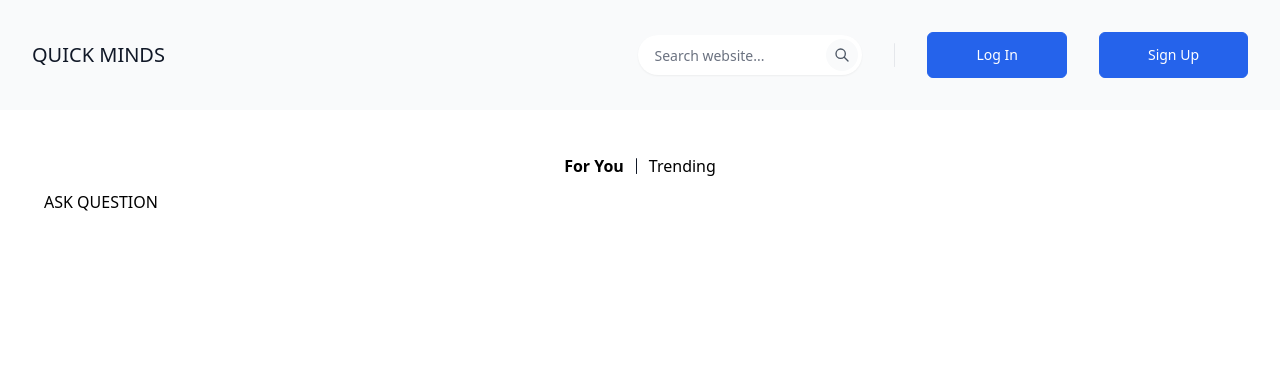
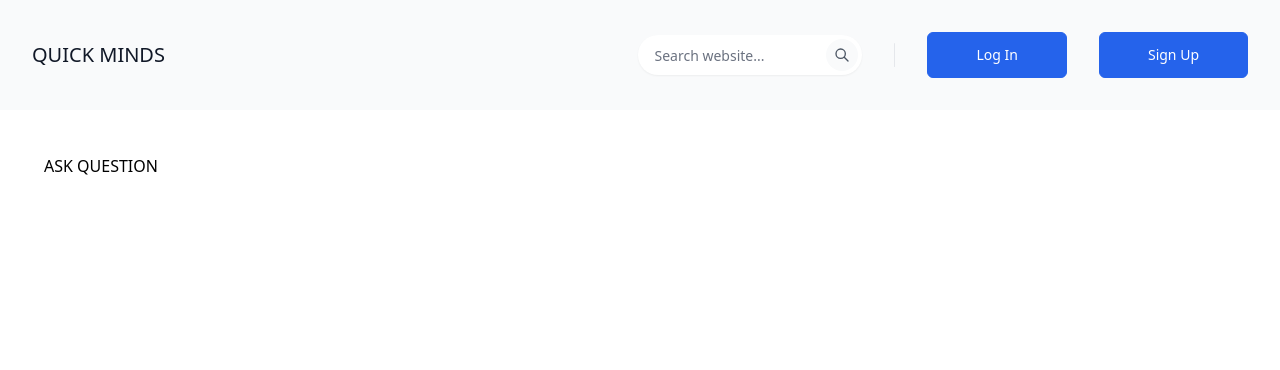
Before and after one commit to aadityab7/quick-minds, a Flask app: template project/templates/index.html in a window 1280 px wide. Shown: the top 370 px of the page. Run offline with Flask 3, Linux system fonts and the light colour scheme; the template is opened without the code that fills it, so the values that code supplies are empty; some libraries are stand-ins or nearby versions.

Commit message:
updated index page

```diff
--- a/project/__init__.py
+++ b/project/__init__.py
@@ -313,12 +313,8 @@ def load_more_questions():
 	# Get the number of transactions to load and offset from the request
 	num_to_load = int(request.form.get('num_to_load', 10))
 	offset = int(request.form.get('offset', 0))
-	section = request.form.get('section', 'for_you')
 
-	if(section == 'for_you'):
-		questions = utils.load_more_for_you_questions(user_id = session['user_id'], num_to_load = num_to_load, offset = offset)
-	else:
-		questions = utils.load_more_trending_questions(user_id = session['user_id'], num_to_load = num_to_load, offset = offset)
+	questions = utils.load_more_questions(user_id = session['user_id'], num_to_load = num_to_load, offset = offset)
 
 	return jsonify({'questions': questions})
 
--- a/project/templates/index.html
+++ b/project/templates/index.html
@@ -6,18 +6,6 @@
 	<div class="mx-auto max-w-screen-xl px-4 py-8 sm:px-6 lg:px-8">
 
 		<div id="lower" class="grow py-3 px-3 rounded-t-lg">
-
-			<div id = "section-buttons" class="flex justify-center items-center mb-3">
-				<button id = "for_you_page_button" class="mr-3">For You</button>
-
-				<span
-					aria-hidden="true"
-					class="block h-4 w-px rounded-full bg-gray-900"
-				></span>
-
-				<button id="trending_page_button" class="ml-3">Trending</button>
-			</div>
-
 			<a href="{{url_for('ask_question')}}"> ASK QUESTION </a>
 
 		    <div id="for_you_page">
@@ -34,63 +22,20 @@
 		          	</a>
 		        </template>
 		    </div>
-
-	      	<div id="trending_page">
-		        <template id="question-template">
-		          	<a href="">
-		            	<div class="question-list-box">
-		              		<p id = "user_id"></p>
-		              		<p id = "user_name"></p>
-		              		<p id = "question_text"> </p>
-		              		<p id = "created_time"></p>
-		              		<p id = "vote_counter"></p>
-		              		<p id = "response_counter"></p>
-		            	</div>
-		          	</a>
-		        </template>
-		    </div>
-
 	    </div>
 	</div>
 
     <script>
-	    // Add event listeners to the buttons
-	    var for_you_page_button = document.getElementById('for_you_page_button');
-	    var trending_page_button = document.getElementById('trending_page_button');
+
 	    var for_you_page = document.getElementById('for_you_page');
-	    var trending_page = document.getElementById('trending_page');
-
-	    for_you_page_button.addEventListener('click', function () {
-	        for_you_page.style.display = 'block';
-	        trending_page.style.display = 'none';
-
-	        // Add the .clicked class to the clicked button and remove it from the other button
-	        for_you_page_button.classList.add('font-bold');
-	        trending_page_button.classList.remove('font-bold');
-	    });
-
-	    trending_page_button.addEventListener('click', function () {
-	        for_you_page.style.display = 'none';
-	        trending_page.style.display = 'block';
-
-	        // Add the .clicked class to the clicked button and remove it from the other button
-	        trending_page_button.classList.add('font-bold');
-	        for_you_page_button.classList.remove('font-bold');
-	    });
-
-	    // Initially, display the "For You" section by default and make the "For You" button bold
-	    trending_page.style.display = 'none';
-	    for_you_page.style.display = 'block';
-	    for_you_page_button.classList.add('font-bold');
 
 	    // Lazy loading and infinite scrolling
-	    var offsetForYou = {{ questions_for_you|length }};  // Adjust the initial offset based on what's already loaded for "For You"
-	    var offsetTrending = {{ questions_trending|length }};  // Adjust the initial offset based on what's already loaded for "Trending"
+	    var offset = {{ questions|length }};
+	    // Adjust the initial offset based on what's already loaded for "For You"
+
 	    var numToLoad = 10;  // Adjust the number of questions to load at a time
-	    var isLoadingForYou = false;  // Flag to track whether an AJAX request is in progress
-	    var isLoadingTrending = false;  // Flag to track whether an AJAX request is in progress
-	    var loadCompleteForYou = false; // All "For You" questions already loaded
-	    var loadCompleteTrending = false; // All "Trending" questions already loaded
+	    var isLoading = false;  // Flag to track whether an AJAX request is in progress
+	    var loadComplete = false; // All "For You" questions already loaded
 
 	    // Function to check if the user has scrolled to the bottom of the page
 	    function isScrolledToBottom() {
@@ -103,40 +48,30 @@
 	    }
 
 	    // Function to load more questions
-	    function loadMoreQuestions(section) {
-	        if (section === 'for_you' && loadCompleteForYou) {
-	            return;
-	        } else if (section === 'trending' && loadCompleteTrending) {
+	    function loadMoreQuestions() {
+	        if (loadComplete) {
 	            return;
 	        }
 
 	        // Check if an AJAX request is already in progress
-	        if (section === 'for_you' && isLoadingForYou) {
-	            return;
-	        } else if (section === 'trending' && isLoadingTrending) {
+	        if (isLoading) {
 	            return;
 	        }
 
 	        // Set the isLoading flag to true
-	        if (section === 'for_you'){
-	        	isLoadingForYou = true;
-	        }
-	        else{
-	        	isLoadingTrending = true;
-	        }
+	        isLoading = true;
 
 	        // Determine the current section and its respective offset
-	        var currentOffset = (section === 'for_you') ? offsetForYou : offsetTrending;
+	        var currentOffset = offset;
 
 	        // Send an AJAX request to fetch more questions
 	        $.ajax({
 	            type: 'POST',
 	            url: '/load_more_questions',
-	            data: { num_to_load: numToLoad, offset: currentOffset, section: section },
+	            data: { num_to_load: numToLoad, offset: currentOffset},
 	            success: function (data) {
-	                if (section === 'for_you') {
                     if (data.questions.length === 0) {
-	                        loadCompleteForYou = true;
+                        loadComplete = true;
                     }
 
                     data.questions.forEach(function (question) {
@@ -162,72 +97,26 @@
                         }
 
                         // Append the populated template to the appropriate container
-	                        document.getElementById(section + '_page').appendChild(clone);
+                        document.getElementById('for_you_page').appendChild(clone);
                     });
 
                     // Update the offset for "For You"
-	                    offsetForYou += numToLoad;
-	                    isLoadingForYou = false;
-
-	                } else if (section === 'trending') {
-	                    if (data.questions.length === 0) {
-	                        loadCompleteTrending = true;
-	                    }
-
-	                    data.questions.forEach(function (question) {
-	                        // Clone the template and populate it with data
-	                        var template = document.getElementById("question-template");
-	                        var clone = document.importNode(template.content, true);
-
-	                        // Create the URL with the question_id
-	                        var question_url = "/question_detail/" + question.question_id + "/";
-
-	                        clone.querySelector("a").setAttribute("href", question_url);
-	                        clone.querySelector("#user_id").textContent = question.user_id;
-	                        clone.querySelector("#user_name").textContent = question.user_name;
-	                        clone.querySelector("#response_counter").textContent = question.response_counter;
-	                        clone.querySelector("#question_text").textContent = question.question_text;
-	                        clone.querySelector("#created_time").textContent = question.created_time;
-	                        clone.querySelector("#vote_counter").textContent = question.vote_counter;
-
-	                        if (question.vote_counter > 0) {
-	                            clone.querySelector("#vote_counter").classList.add('text-green-600');
-	                        } else if (question.vote_counter < 0) {
-	                            clone.querySelector("#vote_counter").classList.add('text-red-600');
-	                        }
-
-	                        // Append the populated template to the appropriate container
-	                        document.getElementById(section + '_page').appendChild(clone);
-	                    });
-
-	                    // Update the offset for "Trending"
-	                    offsetTrending += numToLoad;
-	                    // Set the isLoading flag to false after the request is complete
-	                	isLoadingTrending = false;
-	                }
-
+                    offset += numToLoad;
+                    isLoading = false;
 
 	            }
 	        });
 	    }
 
 	    // Load initial data for both sections when the page loads
-	    loadMoreQuestions('for_you');
-	    loadMoreQuestions('trending');
+	    loadMoreQuestions();
 
 	    // Load more questions when scrolling to the bottom
 	    $(window).scroll(function () {
 	        if (isScrolledToBottom()) {
 	            console.log('Scrolled to the bottom');
-	            if (for_you_page.style.display === 'block') {
-	                loadMoreQuestions('for_you');
-	            } else {
-	                loadMoreQuestions('trending');
-	            }
-	        }
+	            loadMoreQuestions();	        }
 	    });
 	</script>
 
-
-
 {% endblock %}
```
Also changed, not shown: utilities/utils.py (+1 -41 lines). Lines whose indentation alone changed are shown as unchanged.
